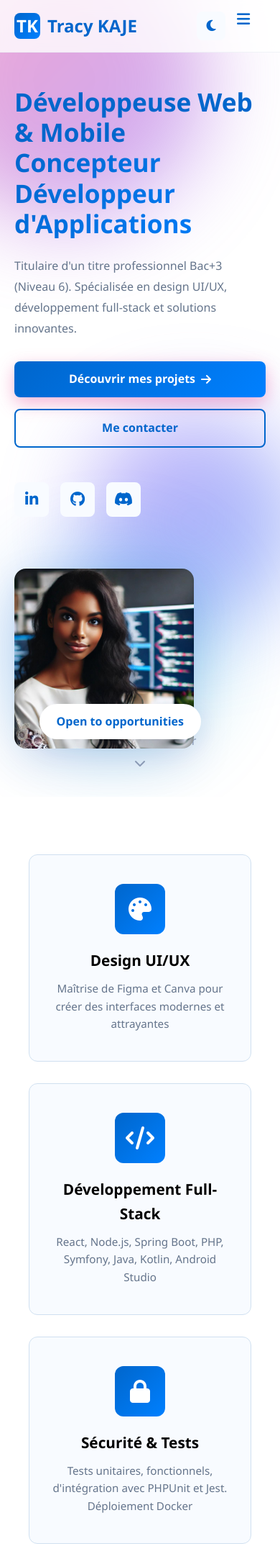
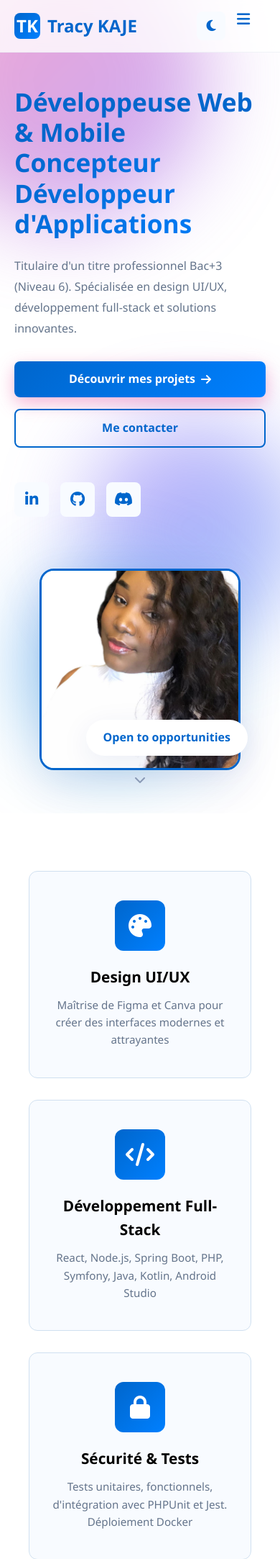
Before and after one commit to TracyK-12/MonPortfolio, a PHP site: page / in a window 390 px wide. Shown: the top 2166 px of the page at 72% size. Run offline with PHP 8.4, Linux system fonts and the light colour scheme.

Commit message:
🎨 Improve profile image display and styling
- Increased profile image size from 320px to responsive 380px max-width
- Added aspect-ratio: 1 for perfect square display
- Enhanced object-position: center for better image cropping
- Improved hover effect with larger scale (1.03) and blue shadow matching theme
- Added border: 3px with primary color for visual emphasis
- Better responsive design for mobile (280px max-width)
- Centered hero-image container for alignment
- Enhanced box-shadow on hover with blue theme color

```diff
--- a/css/style.css
+++ b/css/style.css
@@ -383,24 +383,34 @@ html.dark .social-link {
 
 .hero-image {
     animation: slideInRight 0.8s ease-out;
+    display: flex;
+    align-items: center;
+    justify-content: center;
 }
 
 .profile-card {
     position: relative;
     display: inline-block;
+    width: 100%;
+    max-width: 380px;
+    aspect-ratio: 1;
 }
 
 .profile-img {
-    width: 320px;
-    height: 320px;
-    border-radius: 16px;
+    width: 100%;
+    height: 100%;
+    border-radius: 20px;
     object-fit: cover;
+    object-position: center;
     box-shadow: var(--shadow-lg);
-    transition: transform 0.3s ease;
+    transition: transform 0.3s ease, box-shadow 0.3s ease;
+    display: block;
+    border: 3px solid var(--primary-color);
 }
 
 .profile-img:hover {
-    transform: scale(1.02);
+    transform: scale(1.03);
+    box-shadow: 0 30px 60px rgba(0, 102, 204, 0.3);
 }
 
 .profile-badge {
@@ -1472,14 +1482,17 @@ html.dark .projects-section {
     perspective: 1000px;
     position: relative;
     width: 100%;
+    max-width: 100%;
 }
 
 .device-mockup.laptop {
-    max-width: 600px;
+    max-width: 700px;
+    margin: 0 auto;
 }
 
 .device-mockup.mobile {
-    max-width: 350px;
+    max-width: 380px;
+    margin: 0 auto;
 }
 
 .device-frame {
@@ -1500,6 +1513,7 @@ html.dark .projects-section {
 .device-mockup.mobile .device-frame {
     aspect-ratio: 9 / 16;
     border-radius: 35px;
+    padding: 15px;
 }
 
 .device-mockup:hover .device-frame {
@@ -1507,8 +1521,8 @@ html.dark .projects-section {
 }
 
 .device-content {
-    width: calc(100% - 2px);
-    height: calc(100% - 2px);
+    width: calc(100% - 4px);
+    height: calc(100% - 4px);
     border-radius: 12px;
     overflow: hidden;
     background: #fff;
@@ -1525,8 +1539,9 @@ html.dark .projects-section {
 .device-content img {
     width: 100%;
     height: 100%;
-    object-fit: cover;
+    object-fit: contain;
     display: block;
+    background: #fff;
 }
 
 .project-info {
@@ -1711,8 +1726,11 @@ html.dark .github-cta p {
     }
 
     .profile-img {
-        width: 250px;
-        height: 250px;
+        max-width: 280px;
+    }
+
+    .profile-card {
+        max-width: 280px;
     }
 
     .cta-content h2 {
--- a/index.html
+++ b/index.html
@@ -82,7 +82,7 @@
 
             <div class="hero-image">
                 <div class="profile-card">
-                    <img src="img/profil-ia.jpg" alt="Tracy KAJE - Développeuse Web" class="profile-img">
+                    <img src="img/me.jpeg" alt="Tracy KAJE - Développeuse Web" class="profile-img">
                     <div class="profile-badge">
                         <span>Open to opportunities</span>
                     </div>
@@ -121,62 +121,6 @@
                     </div>
                     <h3>Sécurité & Tests</h3>
                     <p>Tests unitaires, fonctionnels, d'intégration avec PHPUnit et Jest. Déploiement Docker</p>
-                </div>
-            </div>
-        </div>
-    </section>
-
-    <!-- Flagship Project Section -->
-    <section class="flagship-project">
-        <div class="container">
-            <div class="flagship-header">
-                <h2>Projet Phare</h2>
-                <p>Découvrez un de mes projets les plus aboutis</p>
-            </div>
-            <div class="flagship-content">
-                <div class="flagship-mockup">
-                    <div class="device-mockup laptop">
-                        <div class="device-frame">
-                            <div class="device-content">
-                                <video src="img/optimal/demo.mp4" autoplay muted loop poster="img/optimal/logo optimal.png"></video>
-                            </div>
-                        </div>
-                    </div>
-                </div>
-                <div class="flagship-info">
-                    <h3>Optimal Store</h3>
-                    <p class="flagship-subtitle">Plateforme e-commerce complète</p>
-                    <p class="flagship-description">
-                        Une plateforme e-commerce moderne et performante développée en PHP avec une architecture scalable. Optimal Store combine une interface client intuitive avec un espace administrateur puissant pour la gestion complète des produits et commandes.
-                    </p>
-                    <div class="flagship-features">
-                        <div class="feature-item">
-                            <i class="fas fa-shopping-cart"></i>
-                            <span>Gestion des commandes</span>
-                        </div>
-                        <div class="feature-item">
-                            <i class="fas fa-cogs"></i>
-                            <span>Espace Admin complet</span>
-                        </div>
-                        <div class="feature-item">
-                            <i class="fas fa-search"></i>
-                            <span>Recherche avancée</span>
-                        </div>
-                        <div class="feature-item">
-                            <i class="fas fa-lock"></i>
-                            <span>Sécurité renforcée</span>
-                        </div>
-                    </div>
-                    <div class="tech-tags">
-                        <span class="tech-tag">PHP</span>
-                        <span class="tech-tag">MySQL</span>
-                        <span class="tech-tag">HTML/CSS</span>
-                        <span class="tech-tag">JavaScript</span>
-                    </div>
-                    <a href="projects.html#optimal-store" class="btn btn-primary">
-                        <span>Voir plus de détails</span>
-                        <i class="fas fa-arrow-right"></i>
-                    </a>
                 </div>
             </div>
         </div>
--- a/projects.html
+++ b/projects.html
@@ -56,7 +56,7 @@
                         <div class="device-mockup laptop">
                             <div class="device-frame">
                                 <div class="device-content">
-                                    <video src="img/ems/demo.mp4" controls poster="img/ems/EMSLogo.png"></video>
+                                    <video src="videos/demo_ems.mp4" controls poster="img/home_ems.png"></video>
                                 </div>
                             </div>
                         </div>
```
Also changed, not shown: img/home_ems.png (added), img/me.jpeg (added), 1 other file.
